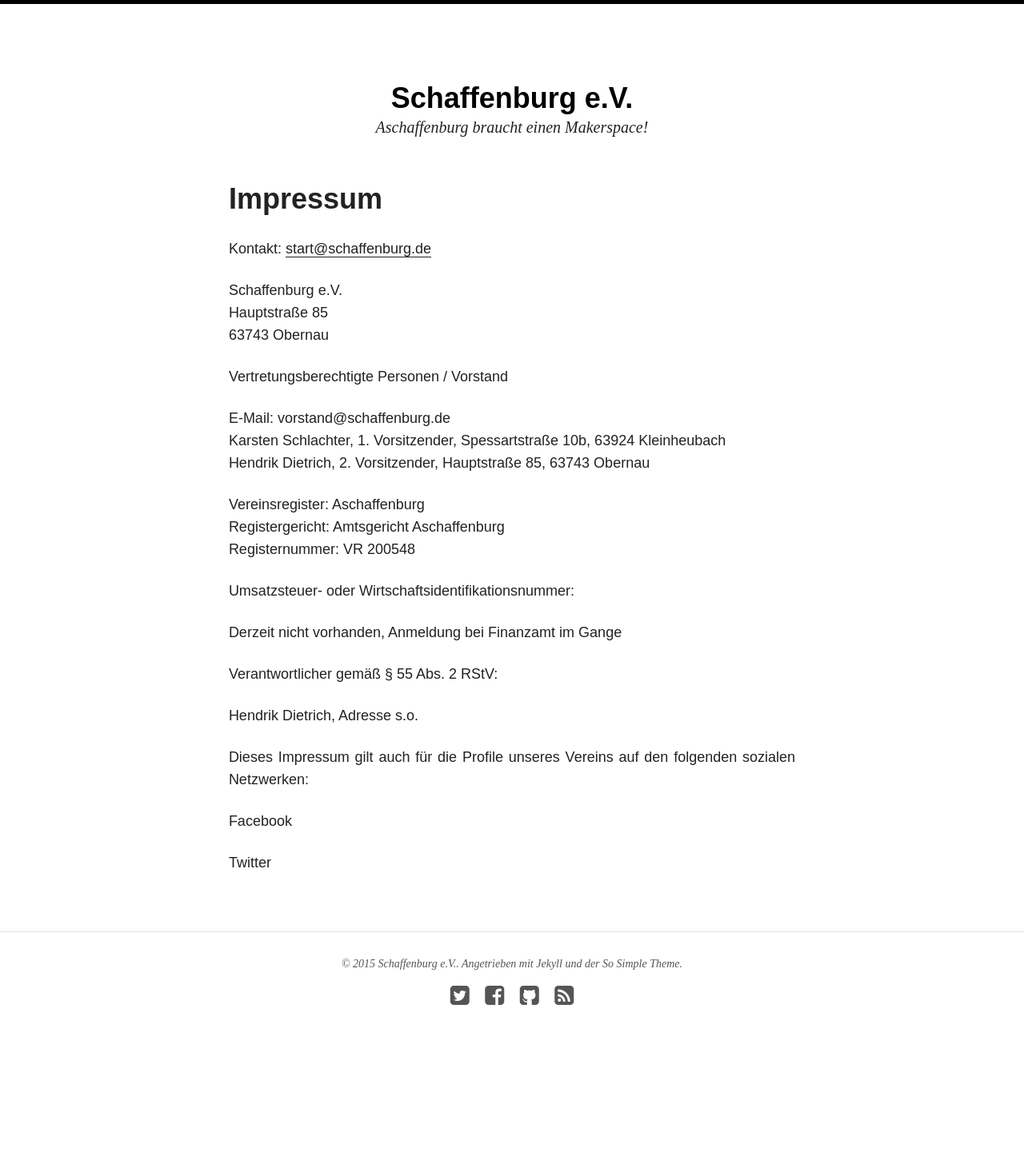
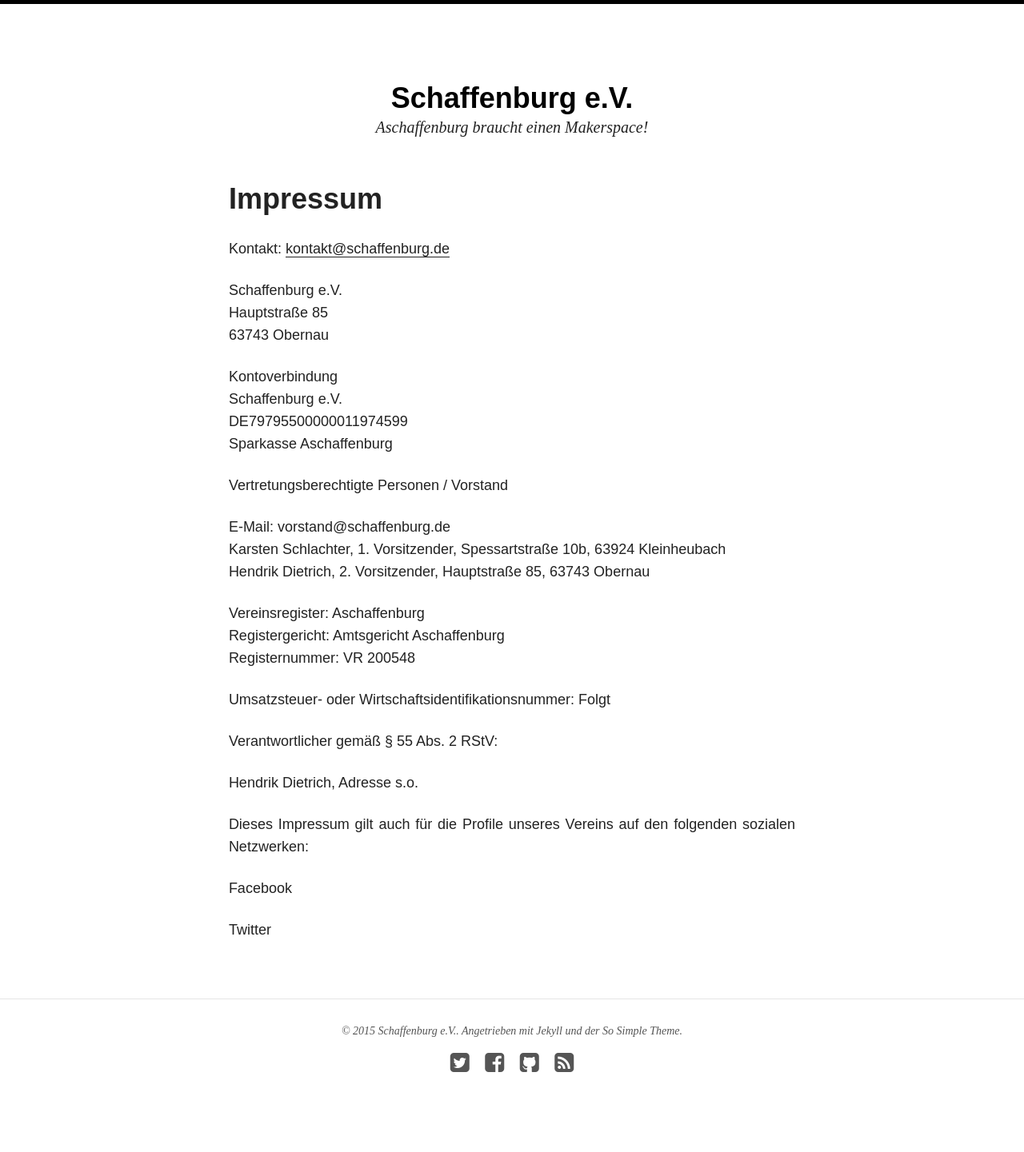
Before and after one commit to Schaffenburg/schaffenburg.github.io, a Jekyll site: the page built from impressum/index.md, in a window 1280 px wide. Shown: the whole page at 80% size. Built offline with Jekyll 4.4.1, drawn with Linux system fonts in a browser that asks for light colours; nearby versions of some CDN libraries; before the commit the page ends 1357 px from its top, so only the background shows below that.

Commit message:
Update index.md

```diff
--- a/impressum/index.md
+++ b/impressum/index.md
@@ -8,11 +8,16 @@ modified: 2014-08-08T19:44:38.564948-04:00
 ---
 <h1>Impressum</h1>
 
-Kontakt: <u>start@schaffenburg.de</u>
+Kontakt: <u>kontakt@schaffenburg.de</u>
 
 Schaffenburg e.V. <br>
 Hauptstraße 85<br>
 63743 Obernau
+
+Kontoverbindung<br>
+Schaffenburg e.V.<br>
+DE79795500000011974599<br>
+Sparkasse Aschaffenburg<br>
 
 
 Vertretungsberechtigte Personen / Vorstand
@@ -27,9 +32,7 @@ Registergericht: Amtsgericht Aschaffenburg<br>
 Registernummer: VR 200548
 
 Umsatzsteuer- oder Wirtschaftsidentifikationsnummer:
-
-Derzeit nicht vorhanden, Anmeldung bei Finanzamt im Gange
-
+Folgt
 
 Verantwortlicher gemäß § 55 Abs. 2 RStV:
 
```
